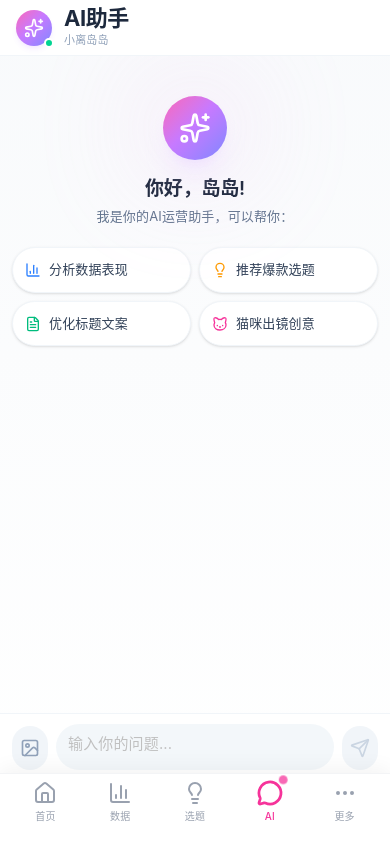
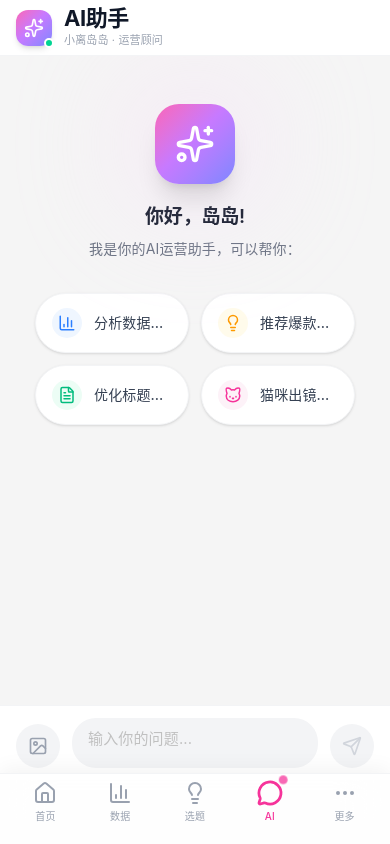
Before and after one commit to brianzhibo-design/DD, a Next.js app: page /assistant in a window 390 px wide. Built offline with nearby package versions, Linux system fonts and the light colour scheme.

Commit message:
style: optimize AI assistant page with UI UX Pro Max spacing system

```diff
--- a/src/app/assistant/page.tsx
+++ b/src/app/assistant/page.tsx
@@ -32,8 +32,8 @@ export default function AssistantPage() {
   // 自动调整输入框高度
   useEffect(() => {
     if (textareaRef.current) {
-      textareaRef.current.style.height = '20px'
-      textareaRef.current.style.height = Math.min(textareaRef.current.scrollHeight, 100) + 'px'
+      textareaRef.current.style.height = '24px'
+      textareaRef.current.style.height = Math.min(textareaRef.current.scrollHeight, 120) + 'px'
     }
   }, [input])
 
@@ -111,85 +111,106 @@ export default function AssistantPage() {
   }
 
   const quickActions = [
-    { icon: <BarChart3 className="w-4 h-4" />, text: '分析数据表现', color: 'text-blue-500' },
-    { icon: <Lightbulb className="w-4 h-4" />, text: '推荐爆款选题', color: 'text-amber-500' },
-    { icon: <FileText className="w-4 h-4" />, text: '优化标题文案', color: 'text-emerald-500' },
-    { icon: <Cat className="w-4 h-4" />, text: '猫咪出镜创意', color: 'text-pink-500' },
+    { icon: <BarChart3 className="w-[18px] h-[18px]" />, text: '分析数据表现', color: 'text-blue-500', bg: 'bg-blue-50' },
+    { icon: <Lightbulb className="w-[18px] h-[18px]" />, text: '推荐爆款选题', color: 'text-amber-500', bg: 'bg-amber-50' },
+    { icon: <FileText className="w-[18px] h-[18px]" />, text: '优化标题文案', color: 'text-emerald-500', bg: 'bg-emerald-50' },
+    { icon: <Cat className="w-[18px] h-[18px]" />, text: '猫咪出镜创意', color: 'text-pink-500', bg: 'bg-pink-50' },
   ]
 
   return (
-    <div className="flex flex-col h-full min-h-0 bg-gradient-to-b from-slate-50 to-white">
-      {/* 顶部标题栏 - 固定高度 */}
-      <header className="flex-shrink-0 h-14 md:h-16 bg-white/90 backdrop-blur-lg border-b border-slate-100 px-4 flex items-center gap-3">
+    <div className="flex flex-col h-full min-h-0 bg-[#F5F5F5]">
+      {/* ===== 顶部标题栏 ===== */}
+      {/* 高度: 56px (移动端) / 64px (桌面端) - 符合 iOS 导航栏标准 */}
+      <header className="flex-shrink-0 h-14 lg:h-16 bg-white border-b border-gray-100 px-4 flex items-center gap-3">
+        {/* 头像: 36x36 (移动端) / 40x40 (桌面端) */}
         <div className="relative">
-          <div className="w-9 h-9 md:w-10 md:h-10 rounded-xl bg-gradient-to-br from-pink-400 via-purple-400 to-indigo-400 flex items-center justify-center shadow-md shadow-purple-200/40">
+          <div className="w-9 h-9 lg:w-10 lg:h-10 rounded-[12px] bg-gradient-to-br from-pink-400 via-purple-400 to-indigo-400 flex items-center justify-center shadow-md">
             <Sparkles className="w-5 h-5 text-white" />
           </div>
+          {/* 在线状态指示器 */}
           <span className="absolute -bottom-0.5 -right-0.5 w-2.5 h-2.5 bg-emerald-400 rounded-full border-2 border-white"></span>
         </div>
-        <div>
-          <h1 className="text-[15px] md:text-[16px] font-semibold text-slate-800">AI助手</h1>
-          <p className="text-[11px] md:text-[12px] text-slate-400">小离岛岛</p>
+        <div className="flex-1 min-w-0">
+          <h1 className="text-[15px] lg:text-[16px] font-semibold text-gray-900 leading-tight">AI助手</h1>
+          <p className="text-[11px] lg:text-[12px] text-gray-400 leading-tight">小离岛岛 · 运营顾问</p>
         </div>
       </header>
 
-      {/* 消息区域 - 可滚动，填充剩余空间 */}
+      {/* ===== 消息区域 ===== */}
+      {/* flex-1 填充剩余空间，overflow-y-auto 支持滚动 */}
       <div
         ref={messagesContainerRef}
         className="flex-1 overflow-y-auto overscroll-contain"
         style={{ WebkitOverflowScrolling: 'touch' }}
       >
-        <div className="px-3 md:px-4 py-4 space-y-4 max-w-3xl mx-auto">
-          {/* 欢迎区域 */}
+        {/* 内容容器: 水平间距 16px，垂直间距 16px，最大宽度 720px */}
+        <div className="px-4 py-4 space-y-3 max-w-3xl mx-auto">
+
+          {/* ===== 欢迎区域 ===== */}
           {messages.length === 0 && (
-            <div className="flex flex-col items-center pt-6 md:pt-12 pb-4">
-              {/* 头像光晕效果 */}
-              <div className="relative mb-4 md:mb-5">
-                <div className="absolute inset-0 bg-gradient-to-br from-pink-300 to-purple-300 rounded-full blur-2xl opacity-30 scale-150"></div>
-                <div className="relative w-16 h-16 md:w-20 md:h-20 rounded-2xl md:rounded-3xl bg-gradient-to-br from-pink-400 via-purple-400 to-indigo-400 flex items-center justify-center shadow-xl shadow-purple-200/40">
-                  <Sparkles className="w-8 h-8 md:w-10 md:h-10 text-white" />
+            <div className="flex flex-col items-center pt-8 lg:pt-16 pb-6">
+              {/* 头像区域 - 带光晕效果 */}
+              <div className="relative mb-5">
+                <div className="absolute inset-0 bg-gradient-to-br from-pink-200 to-purple-200 rounded-full blur-2xl opacity-50 scale-150"></div>
+                <div className="relative w-20 h-20 lg:w-24 lg:h-24 rounded-[24px] lg:rounded-[28px] bg-gradient-to-br from-pink-400 via-purple-400 to-indigo-400 flex items-center justify-center shadow-xl">
+                  <Sparkles className="w-10 h-10 lg:w-12 lg:h-12 text-white" />
                 </div>
               </div>
 
-              <h2 className="text-[17px] md:text-[20px] font-semibold text-slate-800 mb-1">你好，岛岛!</h2>
-              <p className="text-[13px] md:text-[14px] text-slate-500 mb-5 md:mb-6">我是你的AI运营助手，可以帮你：</p>
+              {/* 欢迎文案 - 间距遵循 8pt 网格 */}
+              <h2 className="text-[20px] lg:text-[24px] font-semibold text-gray-900 mb-2">你好，岛岛!</h2>
+              <p className="text-[14px] lg:text-[15px] text-gray-500 mb-8">我是你的AI运营助手，可以帮你：</p>
 
-              {/* 快捷操作按钮 */}
-              <div className="grid grid-cols-2 gap-2 md:gap-3 w-full max-w-sm">
+              {/* 快捷操作按钮 - 2列网格，间距 12px */}
+              <div className="grid grid-cols-2 gap-3 w-full max-w-[320px] lg:max-w-[360px]">
                 {quickActions.map((item, i) => (
                   <button
                     key={i}
                     onClick={() => handleSend(item.text)}
                     disabled={loading}
-                    className="flex items-center gap-2 md:gap-3 px-3 md:px-4 py-3 bg-white rounded-xl md:rounded-2xl border border-slate-100 text-[13px] md:text-[14px] text-slate-700 font-medium shadow-sm hover:shadow-md hover:border-slate-200 active:scale-[0.98] transition-all disabled:opacity-50"
+                    className={`
+                      flex items-center gap-3
+                      px-4 py-3.5
+                      bg-white rounded-2xl
+                      border border-gray-100
+                      text-[14px] text-gray-700 font-medium
+                      shadow-sm
+                      hover:shadow-md hover:border-gray-200
+                      active:scale-[0.98]
+                      transition-all duration-200
+                      disabled:opacity-50 disabled:pointer-events-none
+                      min-h-[52px]
+                    `}
                   >
-                    <span className={item.color}>{item.icon}</span>
-                    <span className="truncate">{item.text}</span>
+                    <span className={`${item.color} ${item.bg} p-1.5 rounded-lg`}>{item.icon}</span>
+                    <span className="truncate flex-1 text-left">{item.text}</span>
                   </button>
                 ))}
               </div>
             </div>
           )}
 
-          {/* 消息列表 */}
+          {/* ===== 消息列表 ===== */}
           {messages.map((msg, index) => (
             <div key={msg.id}>
-              {/* 时间戳 */}
+              {/* 时间戳 - 上下间距 12px */}
               {shouldShowTime(msg, messages[index - 1]) && (
-                <div className="text-center text-[11px] text-slate-400 my-3 select-none">
+                <div className="text-center text-[12px] text-gray-400 my-3 py-1 select-none">
                   {formatTime(msg.timestamp)}
                 </div>
               )}
 
-              {/* 消息行 */}
-              <div className={`flex items-end gap-2 ${msg.role === 'user' ? 'flex-row-reverse' : ''}`}>
-                {/* 头像 */}
+              {/* 消息行 - 头像与气泡间距 8px */}
+              <div className={`flex items-start gap-2.5 ${msg.role === 'user' ? 'flex-row-reverse' : ''}`}>
+                {/* AI 头像: 32x32 */}
                 {msg.role === 'assistant' && (
-                  <div className={`w-8 h-8 rounded-xl flex items-center justify-center flex-shrink-0 shadow-sm ${
-                    msg.isError
+                  <div className={`
+                    w-8 h-8 rounded-xl flex items-center justify-center flex-shrink-0 shadow-sm
+                    ${msg.isError
                       ? 'bg-gradient-to-br from-red-400 to-red-500'
                       : 'bg-gradient-to-br from-pink-400 to-purple-500'
-                  }`}>
+                    }
+                  `}>
                     {msg.isError
                       ? <AlertCircle className="w-4 h-4 text-white" />
                       : <Sparkles className="w-4 h-4 text-white" />
@@ -197,34 +218,38 @@ export default function AssistantPage() {
                   </div>
                 )}
 
+                {/* 用户头像: 32x32 */}
                 {msg.role === 'user' && (
                   <div className="w-8 h-8 rounded-xl bg-gradient-to-br from-blue-400 to-cyan-500 flex items-center justify-center flex-shrink-0 shadow-sm">
                     <User className="w-4 h-4 text-white" />
                   </div>
                 )}
 
-                {/* 气泡 */}
-                <div className={`max-w-[78%] md:max-w-[75%] px-3.5 py-2.5 ${
-                  msg.role === 'user'
-                    ? 'bg-gradient-to-br from-pink-500 to-purple-500 text-white rounded-2xl rounded-br-lg shadow-md shadow-pink-200/30'
+                {/* 消息气泡 - 内边距 12px 16px，最大宽度 75% */}
+                <div className={`
+                  max-w-[75%]
+                  px-4 py-3
+                  ${msg.role === 'user'
+                    ? 'bg-gradient-to-br from-pink-500 to-purple-500 text-white rounded-[20px] rounded-br-md shadow-md'
                     : msg.isError
-                      ? 'bg-red-50 text-red-700 rounded-2xl rounded-bl-lg border border-red-100'
-                      : 'bg-white text-slate-700 rounded-2xl rounded-bl-lg shadow-md shadow-slate-100/50 border border-slate-50'
-                }`}>
-                  <p className="text-[14px] leading-relaxed whitespace-pre-wrap break-words">{msg.content}</p>
+                      ? 'bg-red-50 text-red-700 rounded-[20px] rounded-bl-md border border-red-100'
+                      : 'bg-white text-gray-700 rounded-[20px] rounded-bl-md shadow-sm border border-gray-50'
+                  }
+                `}>
+                  <p className="text-[15px] leading-[1.6] whitespace-pre-wrap break-words">{msg.content}</p>
                 </div>
               </div>
             </div>
           ))}
 
-          {/* 加载动画 */}
+          {/* ===== 加载动画 ===== */}
           {loading && (
-            <div className="flex items-end gap-2">
+            <div className="flex items-start gap-2.5">
               <div className="w-8 h-8 rounded-xl bg-gradient-to-br from-pink-400 to-purple-500 flex items-center justify-center shadow-sm">
                 <Sparkles className="w-4 h-4 text-white" />
               </div>
-              <div className="bg-white px-4 py-3 rounded-2xl rounded-bl-lg shadow-md shadow-slate-100/50 border border-slate-50">
-                <div className="flex gap-1.5">
+              <div className="bg-white px-4 py-3 rounded-[20px] rounded-bl-md shadow-sm border border-gray-50">
+                <div className="flex gap-1.5 items-center h-[24px]">
                   <span className="w-2 h-2 bg-pink-300 rounded-full animate-bounce" style={{ animationDelay: '0ms' }}></span>
                   <span className="w-2 h-2 bg-purple-300 rounded-full animate-bounce" style={{ animationDelay: '150ms' }}></span>
                   <span className="w-2 h-2 bg-indigo-300 rounded-full animate-bounce" style={{ animationDelay: '300ms' }}></span>
@@ -232,22 +257,27 @@ export default function AssistantPage() {
               </div>
             </div>
           )}
+
+          {/* 底部安全区 - 为输入框留出视觉空间 */}
+          <div className="h-2"></div>
         </div>
       </div>
 
-      {/* 底部输入区域 - 固定高度，为底部导航栏留空间 */}
-      <footer className="flex-shrink-0 bg-white/95 backdrop-blur-lg border-t border-slate-100 px-3 md:px-4 py-2.5 md:py-3 mb-16 lg:mb-0">
-        <div className="flex items-end gap-2 max-w-3xl mx-auto">
-          {/* 附件按钮 */}
+      {/* ===== 底部输入区域 ===== */}
+      {/* 底部间距 64px (mb-16) 为底部导航栏留空间 */}
+      <footer className="flex-shrink-0 bg-white border-t border-gray-100 px-4 py-3 mb-16 lg:mb-0">
+        {/* 输入行容器 - 最大宽度与消息区域一致 */}
+        <div className="flex items-end gap-3 max-w-3xl mx-auto">
+          {/* 附件按钮: 44x44 触摸目标 */}
           <button
-            className="w-9 h-9 md:w-10 md:h-10 rounded-xl bg-slate-100 flex items-center justify-center text-slate-400 hover:bg-slate-200 hover:text-slate-600 transition-colors flex-shrink-0"
+            className="w-11 h-11 rounded-xl bg-gray-100 flex items-center justify-center text-gray-400 hover:bg-gray-200 hover:text-gray-600 active:scale-95 transition-all flex-shrink-0"
             aria-label="添加附件"
           >
             <ImageIcon className="w-5 h-5" />
           </button>
 
-          {/* 输入框 */}
-          <div className="flex-1 bg-slate-100/80 rounded-2xl px-3 md:px-4 py-2 md:py-2.5 focus-within:ring-2 focus-within:ring-pink-200 focus-within:bg-white transition-all">
+          {/* 输入框容器 - 圆角 24px，内边距 12px 16px */}
+          <div className="flex-1 bg-gray-100 rounded-[24px] px-4 py-2.5 focus-within:ring-2 focus-within:ring-pink-200 focus-within:bg-white focus-within:shadow-sm transition-all">
             <textarea
               ref={textareaRef}
               value={input}
@@ -256,25 +286,31 @@ export default function AssistantPage() {
               placeholder="输入你的问题..."
               rows={1}
               disabled={loading}
-              className="w-full bg-transparent resize-none outline-none text-[14px] md:text-[15px] text-slate-700 placeholder:text-slate-400 disabled:opacity-50 leading-relaxed"
-              style={{ maxHeight: '100px', minHeight: '20px' }}
+              className="w-full bg-transparent resize-none outline-none text-[15px] text-gray-700 placeholder:text-gray-400 disabled:opacity-50 leading-[1.5]"
+              style={{ maxHeight: '120px', minHeight: '24px' }}
             />
           </div>
 
-          {/* 发送按钮 */}
+          {/* 发送按钮: 44x44 触摸目标 */}
           <button
             onClick={() => handleSend()}
             disabled={!input.trim() || loading}
             aria-label="发送消息"
-            className={`w-9 h-9 md:w-10 md:h-10 rounded-xl flex items-center justify-center flex-shrink-0 transition-all ${
-              input.trim() && !loading
-                ? 'bg-gradient-to-br from-pink-500 to-purple-500 text-white shadow-lg shadow-pink-200/40 hover:shadow-xl active:scale-95'
-                : 'bg-slate-100 text-slate-300'
-            }`}
+            className={`
+              w-11 h-11 rounded-xl flex items-center justify-center flex-shrink-0
+              transition-all duration-200
+              ${input.trim() && !loading
+                ? 'bg-gradient-to-br from-pink-500 to-purple-500 text-white shadow-lg shadow-pink-200/50 hover:shadow-xl active:scale-95'
+                : 'bg-gray-100 text-gray-300'
+              }
+            `}
           >
             <Send className="w-5 h-5" />
           </button>
         </div>
+
+        {/* iOS 安全区域 */}
+        <div className="h-safe"></div>
       </footer>
     </div>
   )
```
